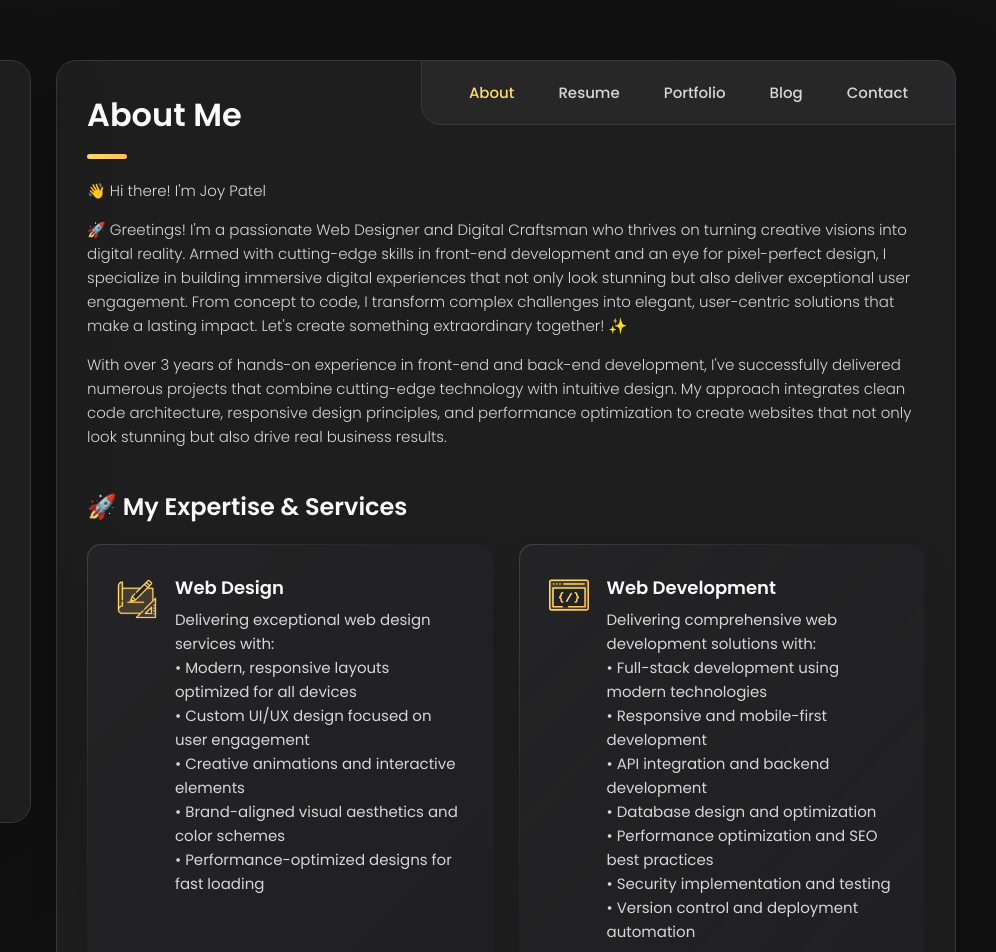
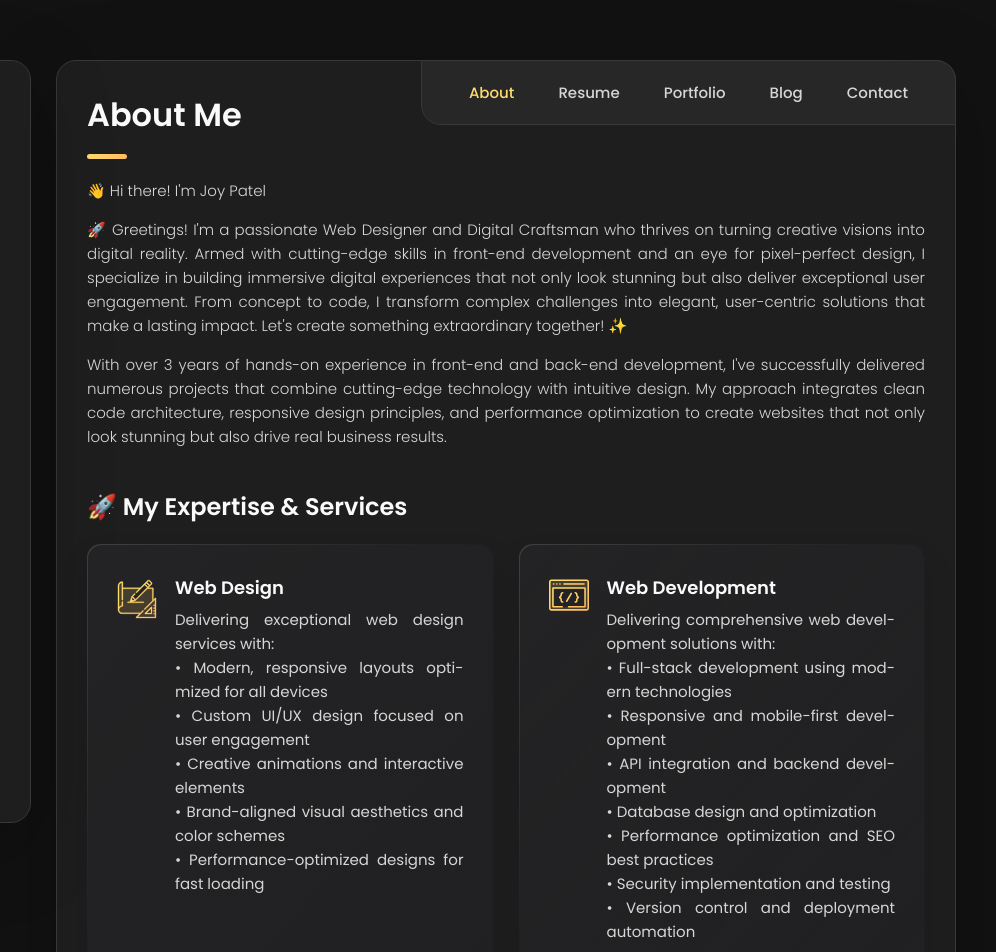
Before and after one commit to j2445/info, a plain HTML site: page index.html in a window 1280 px wide. Shown: the top 952 px of the page, 284-1280 px from the left. Drawn offline with nearby package versions, Linux system fonts and the light colour scheme.

Commit message:
Update style.css

```diff
--- a/style.css
+++ b/style.css
@@ -504,7 +504,10 @@
     line-height: 1.6;
   }
 
-  .about-text p { margin-bottom: 15px; }
+  .about-text p {
+    margin-bottom: 15px;
+    text-align: justify;
+   }
 
 
 
@@ -553,6 +556,10 @@
     font-size: var(--fs-6);
     font-weight: var(--fw-3);
     line-height: 1.6;
+    text-align: justify;
+    hyphens: auto;
+  word-break: break-word;
+
   }
 
 
@@ -605,6 +612,7 @@
     -webkit-line-clamp: 4;
     -webkit-box-orient: vertical;
     overflow: hidden;
+    text-align: justify;
   }
 
 
@@ -719,6 +727,7 @@
     font-size: var(--fs-6);
     font-weight: var(--fw-300);
     line-height: 1.6;
+    text-align: justify;
   }
 
 
@@ -827,6 +836,7 @@
     color: var(--light-gray);
     font-weight: var(--fw-300);
     line-height: 1.6;
+    text-align: justify;
   }
 
 
```
